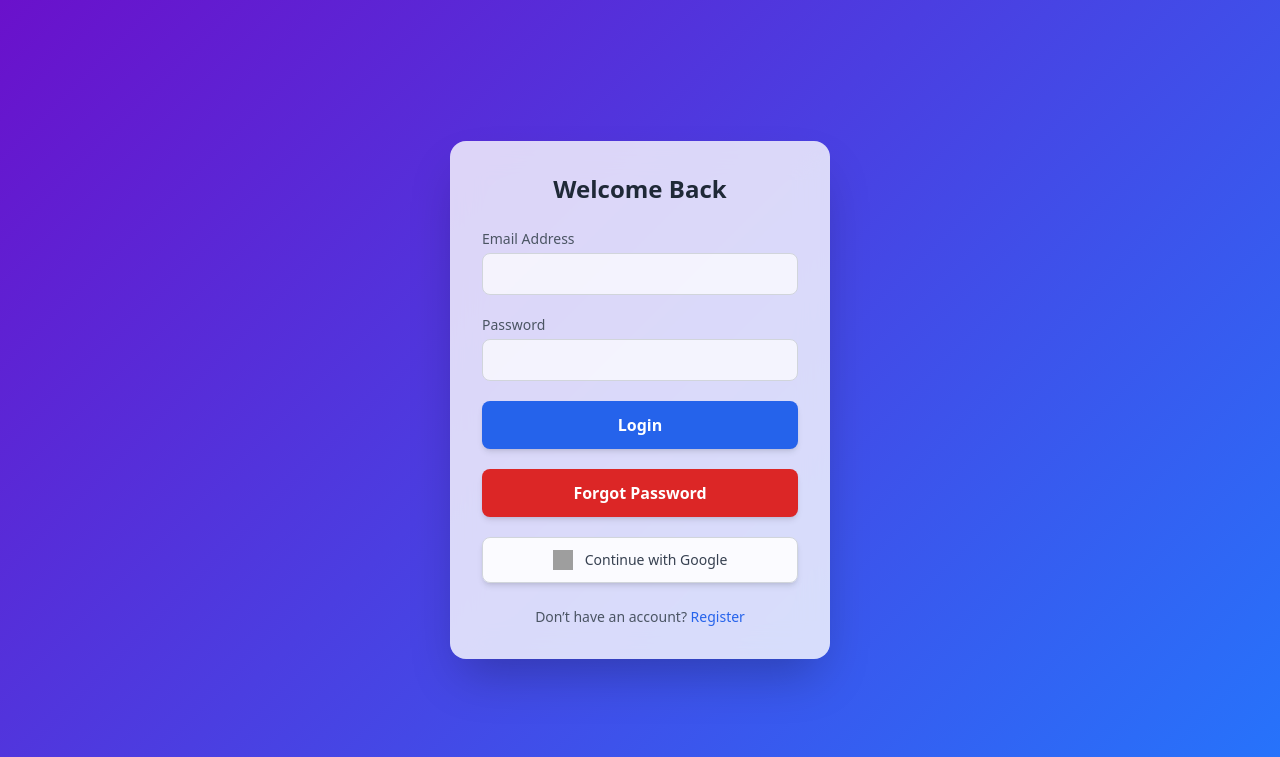
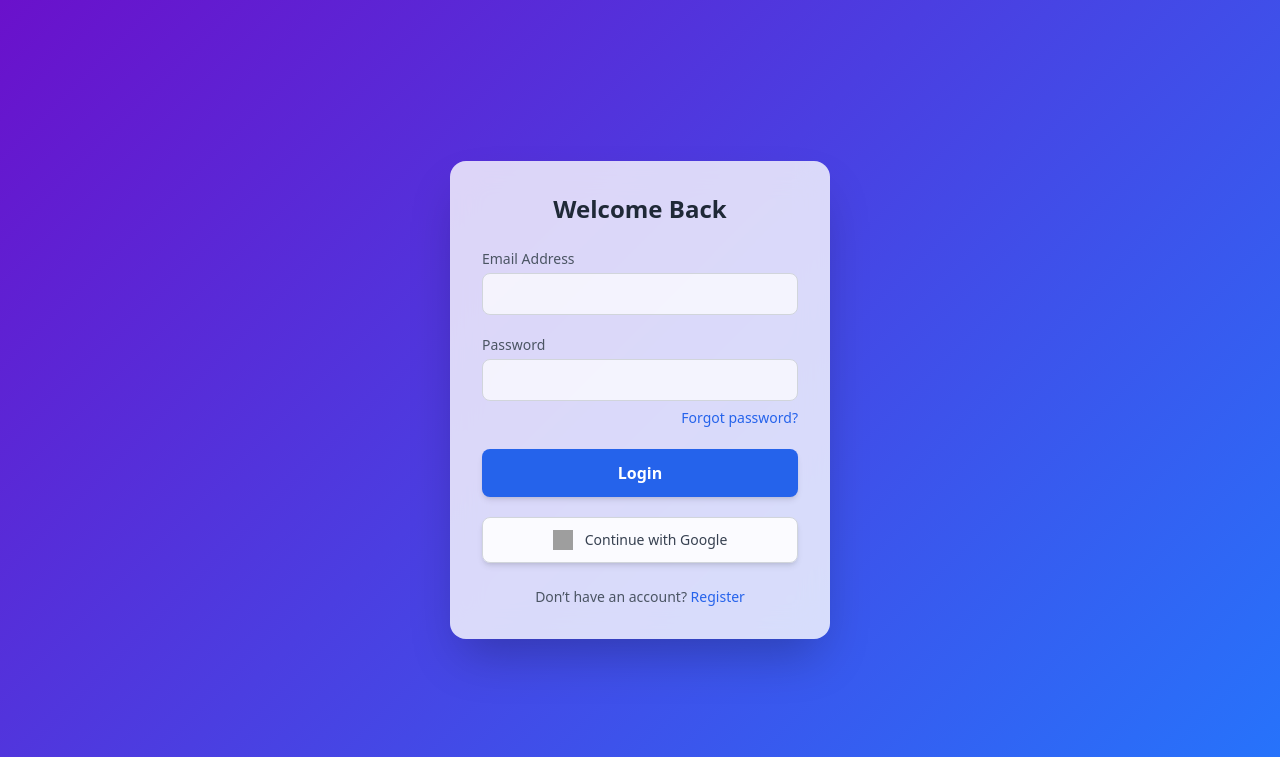
Before and after one commit to krishnapatil9918/Notelify, a Flask app: page /login in a window 1280 px wide. Shown: the top 757 px of the page. Run offline with Flask 3, Linux system fonts and the light colour scheme; some libraries are stand-ins or nearby versions; grey boxes are pictures that could not be loaded.

Commit message:
Login UI Changed

```diff
--- a/Templates/login.html
+++ b/Templates/login.html
@@ -34,23 +34,25 @@
       </div>
 
       <!-- Password -->
-      <div>
-        <label for="password" class="block text-sm font-medium text-gray-600 mb-1">Password</label>
-        <input type="password" id="password" name="password" required minlength="6"
-               class="w-full px-4 py-2.5 border border-gray-300 rounded-lg text-sm bg-white/70 placeholder-gray-400 focus:border-blue-500 focus:ring-4 focus:ring-blue-300 outline-none transition-all duration-200">
-      </div>
+<div>
+  <label for="password" class="block text-sm font-medium text-gray-600 mb-1">Password</label>
+  <input type="password" id="password" name="password" required minlength="6"
+         class="w-full px-4 py-2.5 border border-gray-300 rounded-lg text-sm bg-white/70 placeholder-gray-400 focus:border-blue-500 focus:ring-4 focus:ring-blue-300 outline-none transition-all duration-200">
 
+  <!-- Forgot Password link -->
+  <div class="text-right mt-1">
+    <a href="{{ url_for('reset') }}" class="text-sm text-blue-600 hover:underline">
+      Forgot password?
+    </a>
+  </div>
+</div>
       <!-- Login -->
       <button type="submit"
               class="w-full py-3 rounded-lg font-semibold text-white bg-blue-600 shadow-md hover:bg-blue-700 hover:shadow-lg active:scale-[0.98] transition-all duration-200">
         Login
       </button>
 
-      <!-- Reset -->
-      <a href="{{ url_for('reset') }}"
-         class="block w-full text-center py-3 rounded-lg font-semibold text-white bg-red-600 shadow-md hover:bg-red-700 hover:shadow-lg active:scale-[0.98] transition-all duration-200">
-        Forgot Password
-      </a>
+
 
       <!-- Sign in with Google -->
       <div class="mt-3">
```
